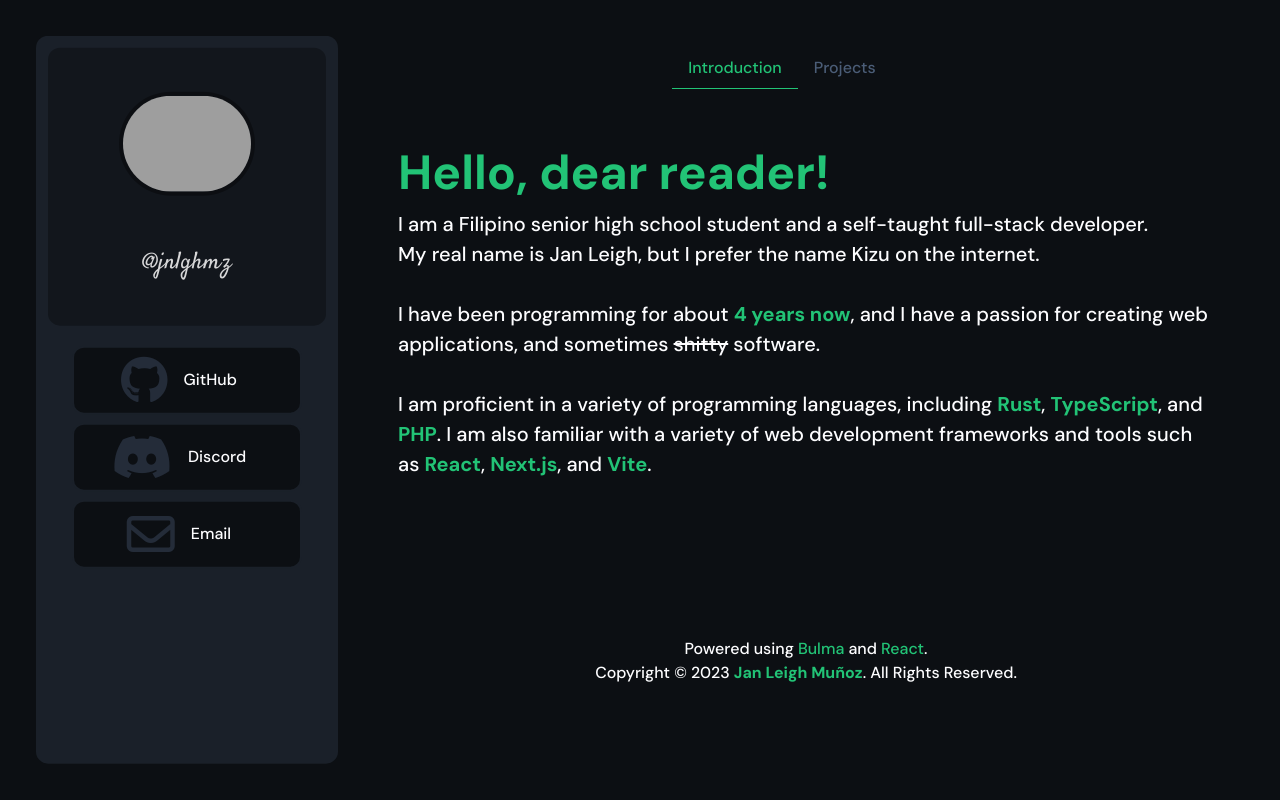
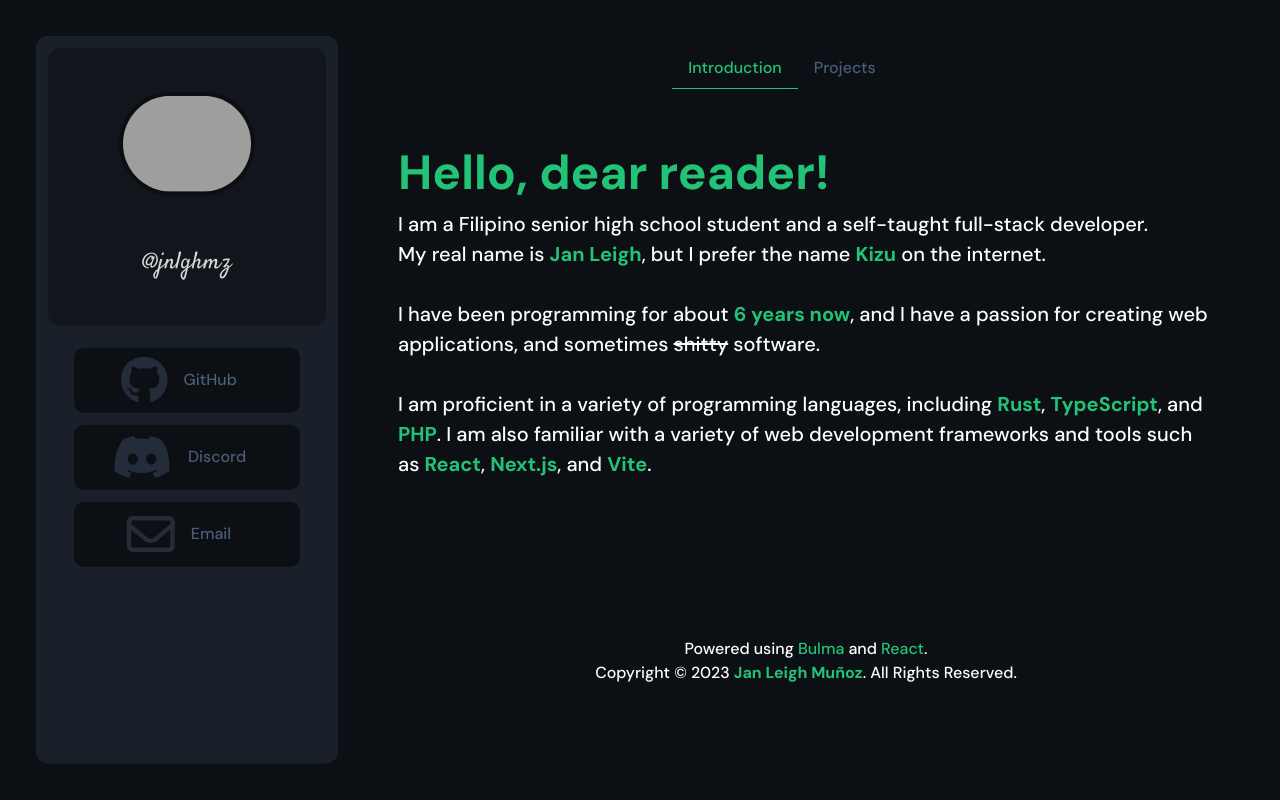
Before and after one commit to janleigh/janleigh.github.io, a React (Vite) app: page /#/ in a window 1280 px wide. Built offline with nearby package versions, Linux system fonts and the light colour scheme; grey boxes are pictures that could not be loaded.

Commit message:
fix: only icons on buttons are clickable

```diff
--- a/package.json
+++ b/package.json
@@ -6,6 +6,7 @@
 	"scripts": {
 		"dev": "vite",
 		"build": "tsc && vite build",
+		"deploy": "gh-pages -d dist",
 		"format": "prettier --write src",
 		"format:check": "prettier --check src",
 		"lint": "eslint src --ext ts,tsx --report-unused-disable-directives --max-warnings 0",
--- a/src/components/MainColumn.tsx
+++ b/src/components/MainColumn.tsx
@@ -24,9 +24,10 @@ function MainColumn() {
 						<p>
 							I am a Filipino senior high school student and a self-taught full-stack developer.
 							<br />
-							My real name is Jan Leigh, but I prefer the name Kizu on the internet.
+							My real name is <span className="blue-text">Jan Leigh</span>, but I prefer the name{" "}
+							<span className="blue-text">Kizu</span> on the internet.
 							<br />
-							<br />I have been programming for about <span className="blue-text">4 years now</span>, and
+							<br />I have been programming for about <span className="blue-text">6 years now</span>, and
 							I have a passion for creating web applications, and sometimes{" "}
 							<span style={{ textDecoration: "line-through" }}>shitty</span> software.
 							<br />
--- a/src/components/Sidebar.tsx
+++ b/src/components/Sidebar.tsx
@@ -17,19 +17,25 @@ export function Sidebar() {
 						<a className="" href="https://github.com/janleigh" target="_blank">
 							<span className="fa-brands fa-github" />
 						</a>
-						<p className="ml-2 mr-5 my-3">GitHub</p>
+						<a className="" href="https://github.com/janleigh" target="_blank">
+							<p className="ml-2 mr-5 my-3">GitHub</p>{" "}
+						</a>
 					</div>
 					<div className="btn is-flex is-flex-direction-row is-justify-content-center">
 						<a href="https://discord.com/users/380307921952833537" target="_blank">
 							<span className="fa-brands fa-discord" />
 						</a>
-						<p className="ml-2 mr-5 my-3">Discord</p>
+						<a className="" href="https://github.com/janleigh" target="_blank">
+							<p className="ml-2 mr-5 my-3">Discord</p>
+						</a>
 					</div>
 					<div className="btn is-flex is-flex-direction-row is-justify-content-center">
 						<a href="mailto:janleigh@pm.me" target="_blank">
 							<span className="fa-regular fa-envelope" />
 						</a>
-						<p className="ml-2 mr-5 my-3">Email</p>
+						<a href="mailto:janleigh@pm.me" target="_blank">
+							<p className="ml-2 mr-5 my-3">Email</p>
+						</a>
 					</div>
 				</div>
 			</div>
--- a/src/styles/_custom.scss
+++ b/src/styles/_custom.scss
@@ -15,6 +15,10 @@
 	border: 2px solid $lighter-background-color;
 	border-radius: 12px;
 
+	p {
+		color: lighten($lighter-background-color, 25%) !important;
+	}
+
 	padding: 0.5rem !important;
 	margin: 0.5rem !important;
 	transition: 0.4s;
@@ -22,6 +26,9 @@
 	&:hover,
 	&:focus {
 		border-color: lighten($lighter-background-color, 15%);
-		color: inherit;
+
+		p {
+			color: $accent !important;
+		}
 	}
 }
```
